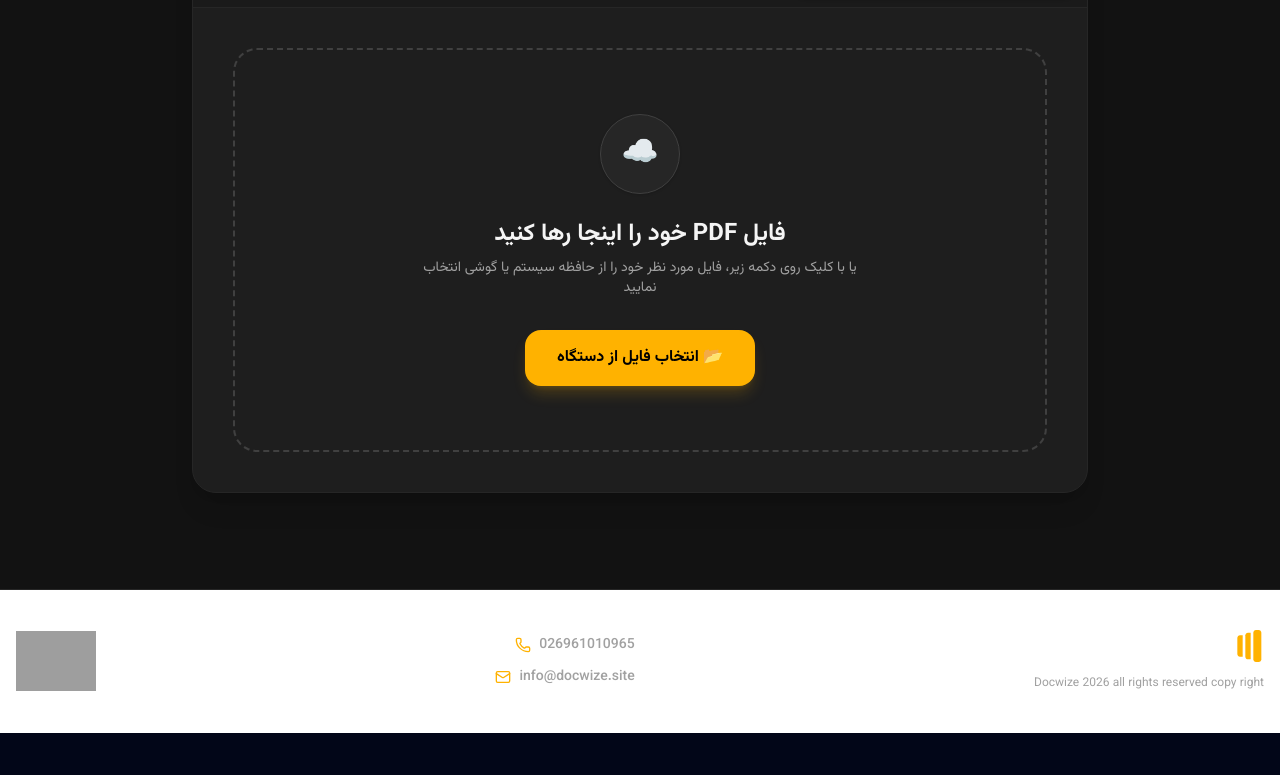
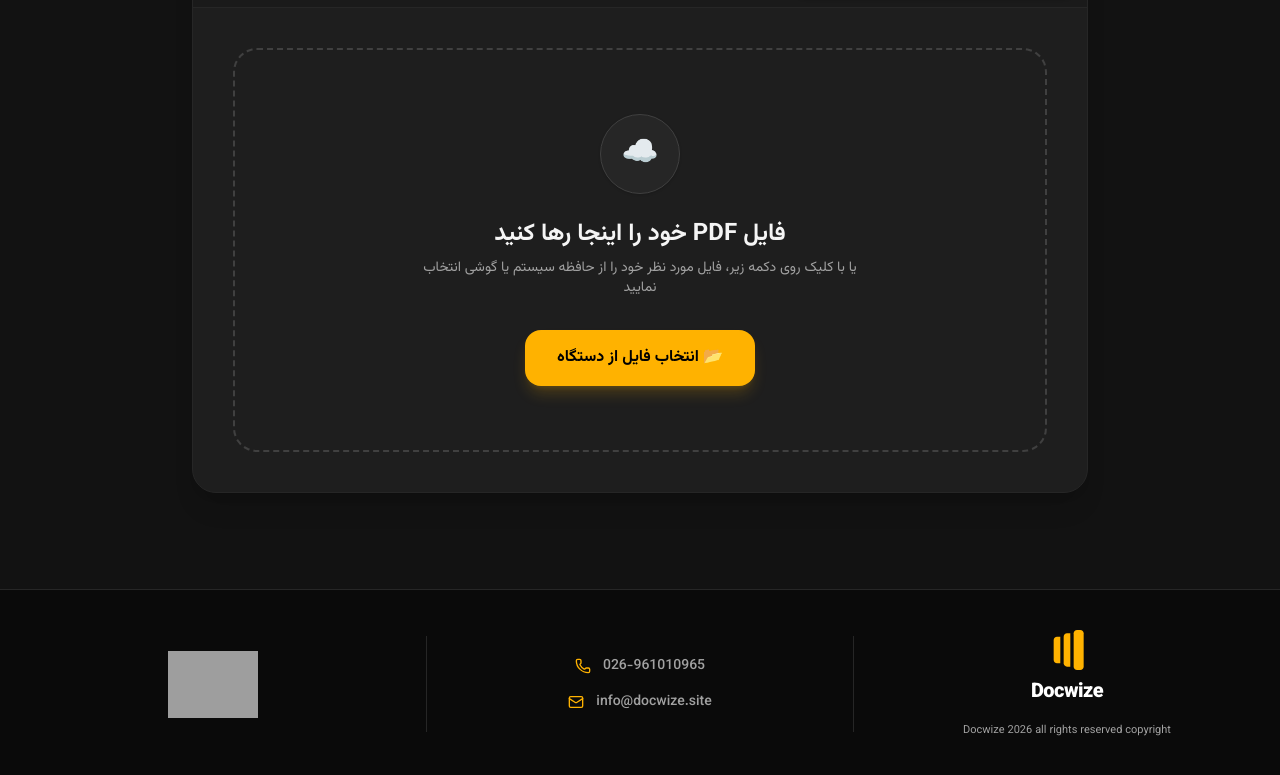
Before and after one commit to rucas97/R10-Docs, a Next.js app: page / in a window 1280 px wide. Shown: the part 468-1243 px from the top of the page. Before the commit the page ends 1201 px from the top, so only its background shows below. Built offline with nearby package versions, Linux system fonts and the light colour scheme; no server answers; grey boxes are pictures that could not be loaded.

Commit message:
UI: Refined footer layout with white background, centered logo, and dividers

```diff
--- a/src/components/layout/AppFooter.tsx
+++ b/src/components/layout/AppFooter.tsx
@@ -4,32 +4,40 @@ import { Phone, Mail } from 'lucide-react';
 
 export function AppFooter() {
   return (
-    <footer className="mt-auto border-t border-neutral-200 dark:border-neutral-800 bg-white dark:bg-surface-cardDark py-10 px-4">
-      <div className="max-w-7xl mx-auto flex flex-col md:flex-row items-center justify-between gap-8">
+    <footer className="mt-auto border-t border-neutral-200 dark:border-neutral-800 bg-white dark:bg-[#0A0A0A] py-10 px-4">
+      <div className="max-w-6xl mx-auto flex flex-col md:flex-row items-center justify-center gap-8 md:gap-16">
 
         {/* Brand & Copyright */}
-        <div className="flex flex-col items-center md:items-start gap-3 text-center md:text-right">
-          <Link href="/" className="flex items-center gap-2">
-            <DocwizeLogo className="w-8 h-8 text-gold-500" />
-            <span className="font-black text-lg text-neutral-900 dark:text-white">Docwize</span>
+        <div className="flex flex-col items-center justify-center gap-3 text-center flex-1">
+          <Link href="/" className="flex flex-col items-center gap-2">
+            <DocwizeLogo className="w-10 h-10 text-gold-500" />
+            <span className="font-black text-xl text-neutral-900 dark:text-white tracking-tight">Docwize</span>
           </Link>
-          <p className="text-xs text-neutral-500 dark:text-neutral-400 leading-relaxed">
-            Docwize 2026 all rights reserved copy right
+          <p className="text-[11px] text-neutral-500 dark:text-neutral-400 leading-relaxed mt-1">
+            Docwize 2026 all rights reserved copyright
           </p>
         </div>
 
+        {/* Thin Vertical Separator */}
+        <div className="hidden md:block w-px h-24 bg-neutral-200 dark:bg-neutral-800"></div>
+
         {/* Contact Info */}
-        <div className="flex flex-col items-center md:items-start gap-3 text-sm text-neutral-600 dark:text-neutral-400 font-medium">
-          <a href="tel:026961010965" className="flex items-center gap-2 hover:text-gold-500 transition" dir="ltr">
-            <Phone className="w-4 h-4 text-gold-500" /> 026961010965
+        <div className="flex flex-col items-center justify-center gap-4 text-sm text-neutral-600 dark:text-neutral-400 font-medium flex-1">
+          <a href="tel:026961010965" className="flex items-center gap-3 hover:text-gold-500 transition-colors" dir="ltr">
+            <Phone className="w-4 h-4 text-gold-500" />
+            <span>026-961010965</span>
           </a>
-          <a href="mailto:info@docwize.site" className="flex items-center gap-2 hover:text-gold-500 transition" dir="ltr">
-            <Mail className="w-4 h-4 text-gold-500" /> info@docwize.site
+          <a href="mailto:info@docwize.site" className="flex items-center gap-3 hover:text-gold-500 transition-colors" dir="ltr">
+            <Mail className="w-4 h-4 text-gold-500" />
+            <span>info@docwize.site</span>
           </a>
         </div>
 
+        {/* Thin Vertical Separator */}
+        <div className="hidden md:block w-px h-24 bg-neutral-200 dark:bg-neutral-800"></div>
+
         {/* E-Namad Trust Seal */}
-        <div className="flex flex-col items-center justify-center">
+        <div className="flex items-center justify-center flex-1">
           <a
             referrerPolicy="origin"
             target="_blank"
@@ -40,7 +48,7 @@ export function AppFooter() {
               referrerPolicy="origin"
               src="https://trustseal.enamad.ir/logo.aspx?id=8875749&Code=koT1M4z83FsbO6OHC0LpTb7cmuxjX9FL"
               alt="E-Namad Trust Seal"
-              style={{ cursor: 'pointer', width: '80px', height: 'auto' }}
+              style={{ cursor: 'pointer', width: '90px', height: 'auto' }}
             />
           </a>
         </div>
```
